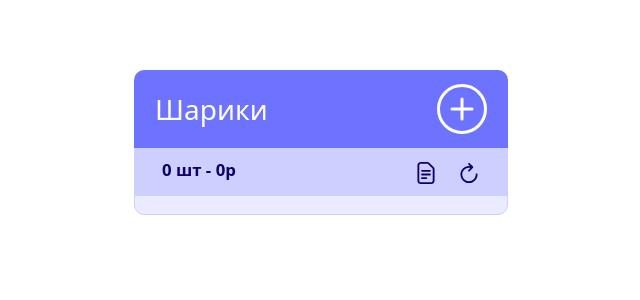
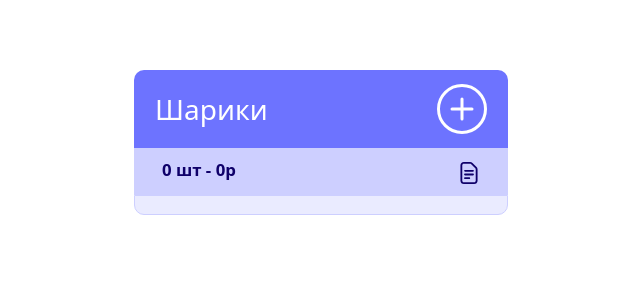
Before and after one commit to shpdaney/tir, a React (Vite) app: page / in a window 1280 px wide. Shown: the top 300 px of the page, without its empty margins (319-959 px from the left). Built offline with nearby package versions, Linux system fonts and the light colour scheme.

Commit message:
disable reset button

```diff
--- a/src/component/Ball.jsx
+++ b/src/component/Ball.jsx
@@ -76,7 +76,8 @@ function Ball() {
 								<img src={copyIcon} alt="logo"
 									width={22} height={22} />
 							</button>
-							<button
+							{/* Reset Button */}
+							{/* <button
 								className='ball__button-reset'
 								onClick={() => {
 									setGame([])
@@ -84,7 +85,7 @@ function Ball() {
 							>
 								<img src={resetIcon} alt="logo"
 									width={22} height={22} />
-							</button>
+							</button> */}
 						</nav>
 					</div>
 					<GameList
```
